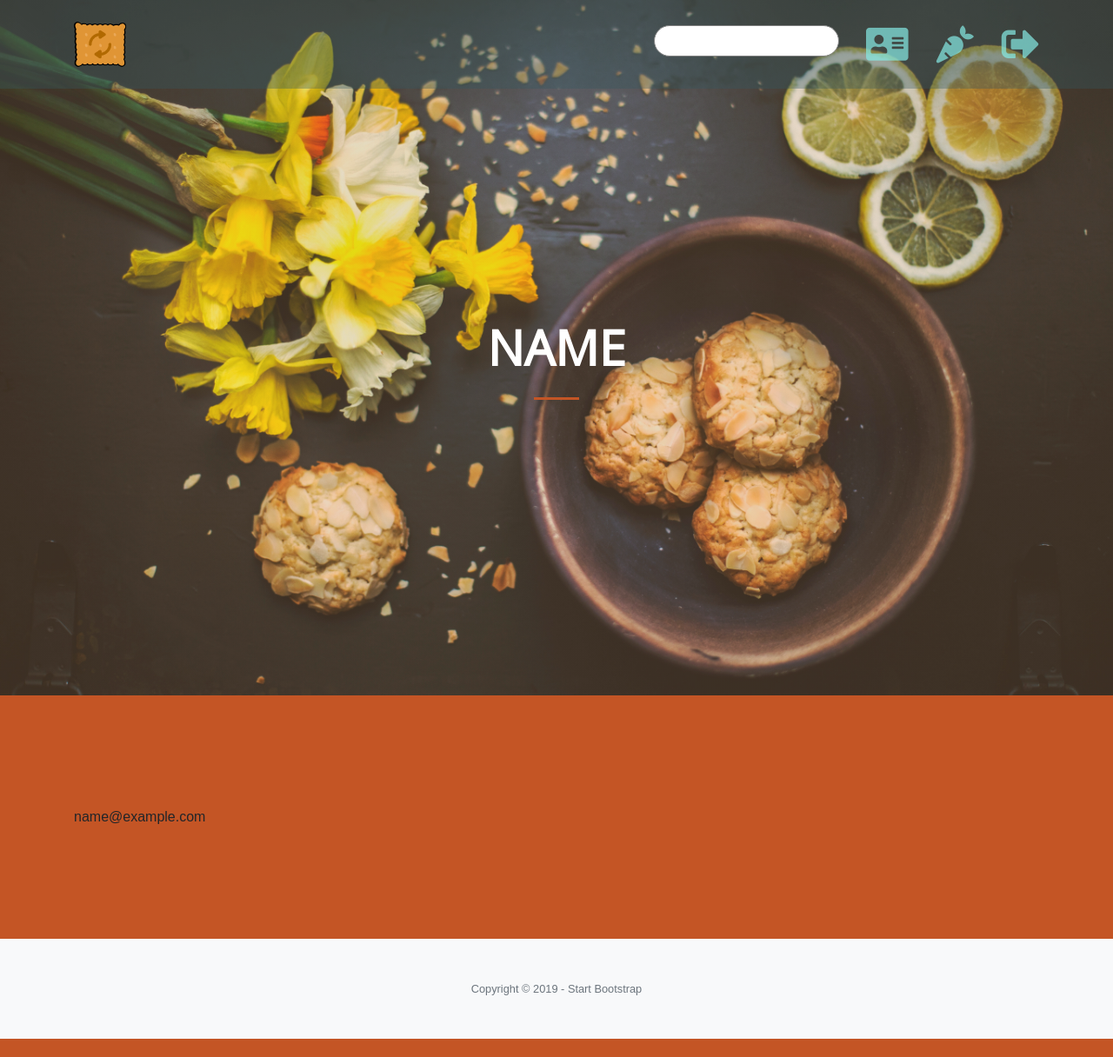
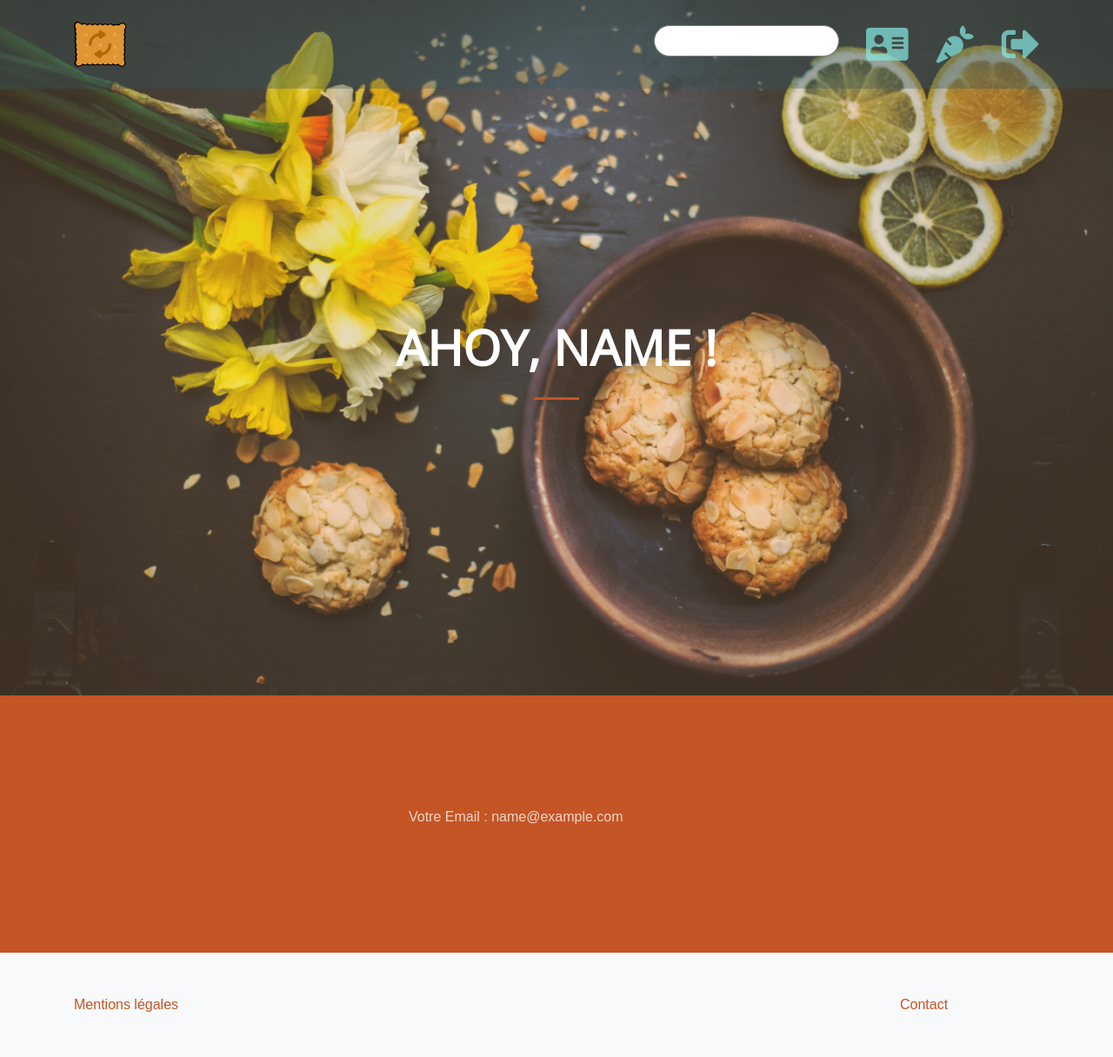
Before and after one commit to priandey/purebutter, a Django app: page /user/profile in a window 1280 px wide. Shown: the whole page at 87% size. Before the commit the page ends 1195 px from the top, so only its background shows below. Run offline with Django 3.2, Linux system fonts and the light colour scheme; the visitor is signed in with stand-in values (Sample User, id 1); some libraries are stand-ins or nearby versions; some web fonts are replaced.

Commit message:
some small features such as floppy icon, etc

```diff
--- a/favorite/templates/favorite/favorite_page.html
+++ b/favorite/templates/favorite/favorite_page.html
@@ -10,7 +10,7 @@
                 <div class="col-11 thumbnail">
                     <a href="{% url 'product' substitute.id %}"><img src="{{ substitute.thumb_link }}" class="img-thumbnail"><p class="nutrigrade-thumb">{{ substitute.nutrition_grade | upper }}</p></a>
                  </div>
-                    <p class="offset-2 col-8 text-center text-white-75" style="margin-bottom: 0">{{ substitute.name | truncatechars:32 }}</p>
+                    <p class="offset-2 col-8 text-center text-white-75" style="margin-bottom: 0">{{ substitute.name | truncatechars:25 }}</p>
                 </div>
                 {% endwith %}
             {% endfor %}
--- a/home/static/home/scss/_global.scss
+++ b/home/static/home/scss/_global.scss
@@ -80,3 +80,8 @@ hr.light {
   padding: 0rem 0rem;
   margin: auto;
 }
+
+#saveButton {
+  background:none;
+  border:none;
+}
--- a/home/templates/home/index.html
+++ b/home/templates/home/index.html
@@ -173,7 +173,10 @@
   <!-- Footer -->
   <footer class="bg-light py-5">
     <div class="container">
-      <div class="small text-center text-muted">Copyright &copy; 2019 - Start Bootstrap</div>
+      <div class="row justify-content-between">
+          <div class="col-12 col-md-2"><a href="https://www.freeprivacypolicy.com/privacy/view/2e50b976bfeda2c2f43df969a7b468ba">Mentions légales</a></div>
+          <div class="col-12 col-md-2"><a href="{% url 'home' %}#contact">Contact</a></div>
+      </div>
     </div>
   </footer>
 
--- a/home/tests.py
+++ b/home/tests.py
@@ -45,5 +45,3 @@ class TestViewsHome(TestCase):
         for product in response.json():
             self.assertIn(product, correct_products)
             self.assertNotIn(product, incorrect_products)
-
-# TODO: Test views
--- a/products/management/commands/populate.py
+++ b/products/management/commands/populate.py
@@ -48,9 +48,12 @@ class Command(BaseCommand):
                                       store=entry['stores'],
                                       category=category,
                                       thumb_link=entry["image_front_url"],
-                                      diet_link=entry['selected_images']['ingredients']['display']['fr'])
+                                      diet_link=entry['selected_images']['ingredients']['display']['fr'])  # TODO: Infos nutritionelles, pas ingrédients !
                     product.save()
                 except KeyError:
                     product_incomplete += 1
                     continue
             self.stdout.write(f'=== DONE {product_incomplete} products incomplete ===')
+
+
+# TODO: Rework populate command
--- a/products/templates/products/product.html
+++ b/products/templates/products/product.html
@@ -15,8 +15,7 @@
         <p class="text-white-75 col-lg-6 align-content-lg-start">
             <img src="{{ prod.nutri_image }}">
         </p>
-        <p class="text-white-75 col-lg-6 align-content-lg-end">Catégorie : {{ prod.clean_category }}</p>
-        <!-- TODO: Repères nutritionnels pour 100g -->
+        <img src="{{ prod.diet_link }}" class="col-lg-6 align-content-lg-end">
     </div>
     <div class="row justify-content-center" >
         <a class="btn btn-light btn-xl" href="{{ prod.url }}" style="margin-top: 5rem;padding:0.5rem 8rem;">Consulter sur OpenFoodFacts</a>
--- a/products/templates/products/product_substitute.html
+++ b/products/templates/products/product_substitute.html
@@ -1,7 +1,7 @@
 {% extends "products/product.html" %}
 {% block title %} Substituts pour {{ prod.name }} {% endblock %}
 {% block content %}
-    <div class="row justify-content-center">
+    <div class="row justify-content-center" xmlns="http://www.w3.org/1999/html">
             {% for substitute in substitutes %}
                 <div class="col-md-4 col-12">
                     <div class="col-11 thumbnail">
@@ -14,8 +14,7 @@
                         {% csrf_token %}
                         <input type="hidden" name="to_substitute" value="{{ prod.id }}">
                         <input type="hidden" name="substitution" value="{{ substitute.id }}">
-                        <input type="submit" name="Save" value="Save in favorites">
-                     <!-- TODO: Add floppy disk icon -->
+                         <button type="submit" name="Save" id="saveButton"><i class="fas fa-save fa-2x"></i> Sauvegarder</button>
                      </form>
 
                 {% endif %}
--- a/purebutter/settings.py
+++ b/purebutter/settings.py
@@ -132,4 +132,3 @@ STATIC_URL = '/static/'
 AIL = True
 
 django_heroku.settings(locals())
-# TODO : Deploiement https://devcenter.heroku.com/categories/working-with-django
--- a/user/templates/user/profile.html
+++ b/user/templates/user/profile.html
@@ -1,9 +1,9 @@
 {% extends 'home/index.html' %}
 {% block title %} {{ user.simplify_mail }}{% endblock %}
 
-{% block masthead_title %} {{ user.simplify_mail }} {% endblock %}
+{% block masthead_title %} Ahoy, {{ user.simplify_mail }} !{% endblock %}
 {% block formulary %}{% endblock %}
 
-{% block content %} {{ user.email }} {% endblock %}
+{% block content %} <p class="text-white-75 offset-4 col-8 align-content-center">Votre Email : {{ user.email }}</p> {% endblock %}
 
 {% block contact %}{% endblock %}
```
Also changed, not shown: home/static/home/css/creative.css, home/static/home/css/creative.min.css.
